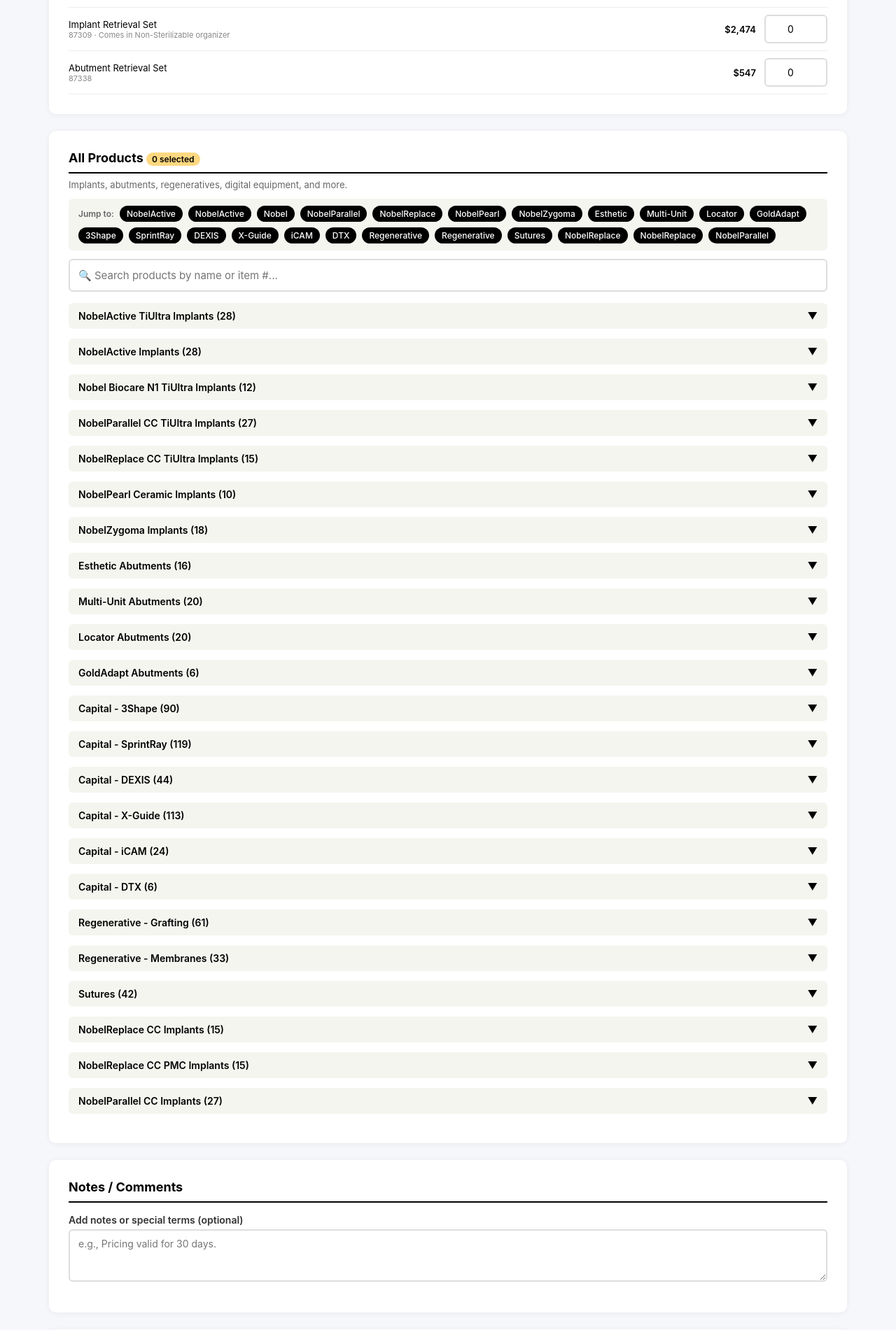
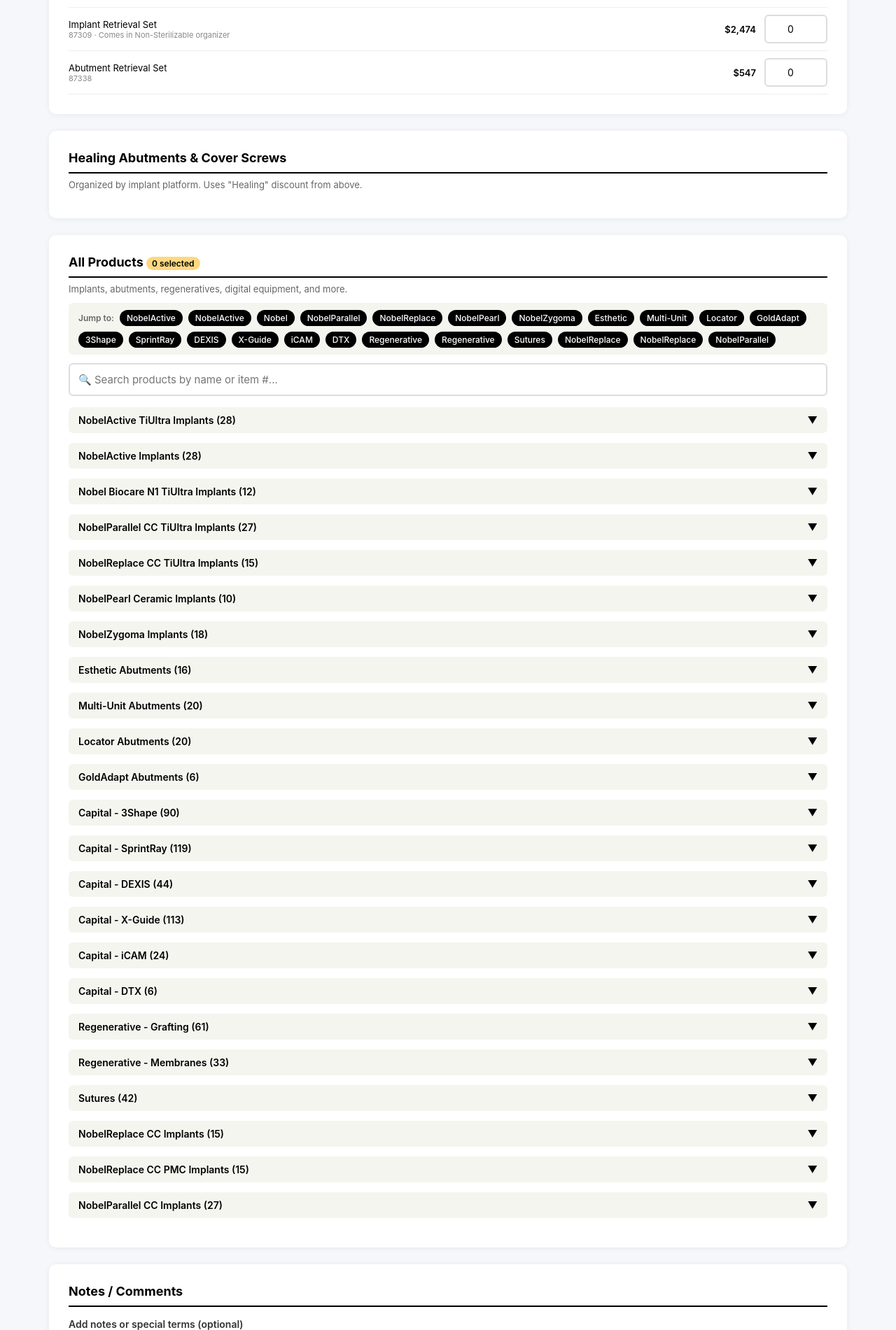
Before and after one commit to ArtooBeeptoo/nobel-proposal-generator, a Flask app: page / in a window 1280 px wide. Shown: the part 3852-5753 px from the top of the page at 70% size. Run offline with Flask 3, Linux system fonts and the light colour scheme; the visitor is signed in with stand-in values (Sample User, id 1).

Commit message:
Add Healing Abutments section organized by platform

```diff
--- a/app.py
+++ b/app.py
@@ -226,13 +226,44 @@ def index():
     products = get_products()
     categories = list(products.keys())
     discount_groups = list(DISCOUNT_GROUPS.keys()) + ['Other']
+
+    # Healing abutments by platform
+    healing_by_platform = {
+        'NobelActive': [],
+        'NobelParallel': [],
+        'NobelReplace': [],
+        'N1': [],
+        'Multi-Unit': [],
+        'Cover Screws': []
+    }
+    for cat in ['Healing Abutments', 'Cover Screws']:
+        if cat in products:
+            for p in products[cat]:
+                desc_lower = p['description'].lower()
+                if 'cover screw' in desc_lower or cat == 'Cover Screws':
+                    healing_by_platform['Cover Screws'].append(p)
+                elif 'multi-unit' in desc_lower or 'mu ' in desc_lower:
+                    healing_by_platform['Multi-Unit'].append(p)
+                elif 'nobelactive' in desc_lower or 'na ' in desc_lower:
+                    healing_by_platform['NobelActive'].append(p)
+                elif 'nobelparallel' in desc_lower or 'np cc' in desc_lower:
+                    healing_by_platform['NobelParallel'].append(p)
+                elif 'nobelreplace' in desc_lower or 'nr cc' in desc_lower or 'rp ' in desc_lower:
+                    healing_by_platform['NobelReplace'].append(p)
+                elif 'n1' in desc_lower:
+                    healing_by_platform['N1'].append(p)
+                else:
+                    # Default to NobelActive if can't determine
+                    healing_by_platform['NobelActive'].append(p)
+
     return render_template('index.html', categories=categories, products=products,
                          discount_groups=discount_groups, get_discount_group=get_discount_group,
                          bone_mills=get_bone_mills(), addon_tools=get_addon_tools(),
                          all_kits=ALL_KITS, motors=MOTORS, addon_sets=ADDON_SETS,
                          drill_stop_retrieval=DRILL_STOP_RETRIEVAL,
                          surgical_kits=SURGICAL_KITS, guided_kits=GUIDED_KITS,
-                         zygomatic_kits=ZYGOMATIC_KITS, prosthetic_kits=PROSTHETIC_KITS)
+                         zygomatic_kits=ZYGOMATIC_KITS, prosthetic_kits=PROSTHETIC_KITS,
+                         healing_by_platform=healing_by_platform)
 
 @app.route('/generate', methods=['POST'])
 @login_required
--- a/templates/index.html
+++ b/templates/index.html
@@ -437,6 +437,35 @@
         {% endfor %}
     </div>
 
+    <!-- ═══ HEALING ABUTMENTS ═══ -->
+    <div class="card">
+        <h2>Healing Abutments & Cover Screws</h2>
+        <p style="color:#666;margin:-8px 0 12px;font-size:13px;">Organized by implant platform. Uses "Healing" discount from above.</p>
+
+        {% for platform, items in healing_by_platform.items() %}
+        {% if items %}
+        <div class="category-section" data-category="healing-{{ platform }}">
+            <div class="category-title" onclick="toggleCategory(this)">
+                <span>{{ platform }} ({{ items|length }})</span>
+                <span class="arrow">▼</span>
+            </div>
+            <div class="products-list" style="display:none;">
+                {% for item in items %}
+                <div class="product-row">
+                    <div>
+                        <div class="product-desc">{{ item.description }}</div>
+                        <div class="product-id">{{ item.id }}</div>
+                    </div>
+                    <div class="product-price">${{ "{:,.0f}".format(item.price) }}</div>
+                    <input type="number" class="qty-input" name="qty_{{ item.id }}" min="0" value="0" onchange="updateCount()">
+                </div>
+                {% endfor %}
+            </div>
+        </div>
+        {% endif %}
+        {% endfor %}
+    </div>
+
     <!-- ═══ ALL OTHER PRODUCTS ═══ -->
     <div class="card">
         <h2>All Products <span class="selected-count" id="selectedCount">0 selected</span></h2>
@@ -506,10 +535,10 @@
 <script>
 function applyPreset(preset) {
     const presets = {
-        'standard': { Implants: 30, Abutments: 25, Kits: 20, Grafting: 20, Membranes: 20, Sutures: 15, '3Shape': 10, SprintRay: 10, DEXIS: 10, 'X_Guide': 10, iCAM: 10, DTX: 10, Other: 15 },
-        'aggressive': { Implants: 40, Abutments: 35, Kits: 30, Grafting: 30, Membranes: 30, Sutures: 25, '3Shape': 15, SprintRay: 15, DEXIS: 15, 'X_Guide': 15, iCAM: 15, DTX: 15, Other: 25 },
-        'light': { Implants: 20, Abutments: 15, Kits: 10, Grafting: 10, Membranes: 10, Sutures: 10, '3Shape': 5, SprintRay: 5, DEXIS: 5, 'X_Guide': 5, iCAM: 5, DTX: 5, Other: 10 },
-        'clear': { Implants: 0, Abutments: 0, Kits: 0, Grafting: 0, Membranes: 0, Sutures: 0, '3Shape': 0, SprintRay: 0, DEXIS: 0, 'X_Guide': 0, iCAM: 0, DTX: 0, Other: 0 }
+        'standard': { Implants: 30, Abutments: 25, Healing: 25, Kits: 20, Grafting: 20, Membranes: 20, Sutures: 15, '3Shape': 10, SprintRay: 10, DEXIS: 10, 'X_Guide': 10, iCAM: 10, DTX: 10, Other: 15 },
+        'aggressive': { Implants: 40, Abutments: 35, Healing: 35, Kits: 30, Grafting: 30, Membranes: 30, Sutures: 25, '3Shape': 15, SprintRay: 15, DEXIS: 15, 'X_Guide': 15, iCAM: 15, DTX: 15, Other: 25 },
+        'light': { Implants: 20, Abutments: 15, Healing: 15, Kits: 10, Grafting: 10, Membranes: 10, Sutures: 10, '3Shape': 5, SprintRay: 5, DEXIS: 5, 'X_Guide': 5, iCAM: 5, DTX: 5, Other: 10 },
+        'clear': { Implants: 0, Abutments: 0, Healing: 0, Kits: 0, Grafting: 0, Membranes: 0, Sutures: 0, '3Shape': 0, SprintRay: 0, DEXIS: 0, 'X_Guide': 0, iCAM: 0, DTX: 0, Other: 0 }
     };
     const values = presets[preset];
     if (!values) return;
```
